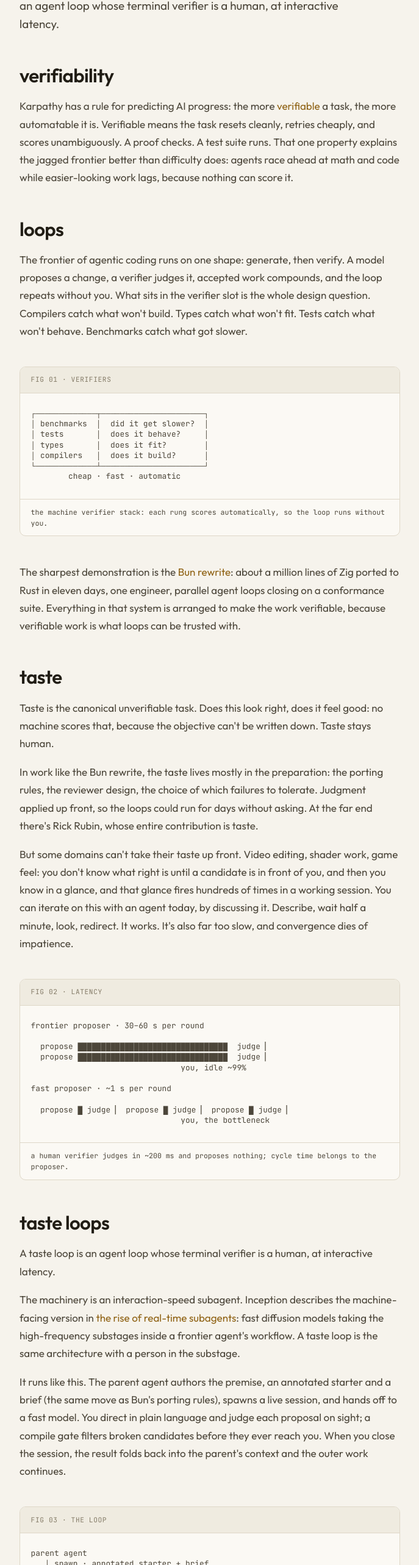
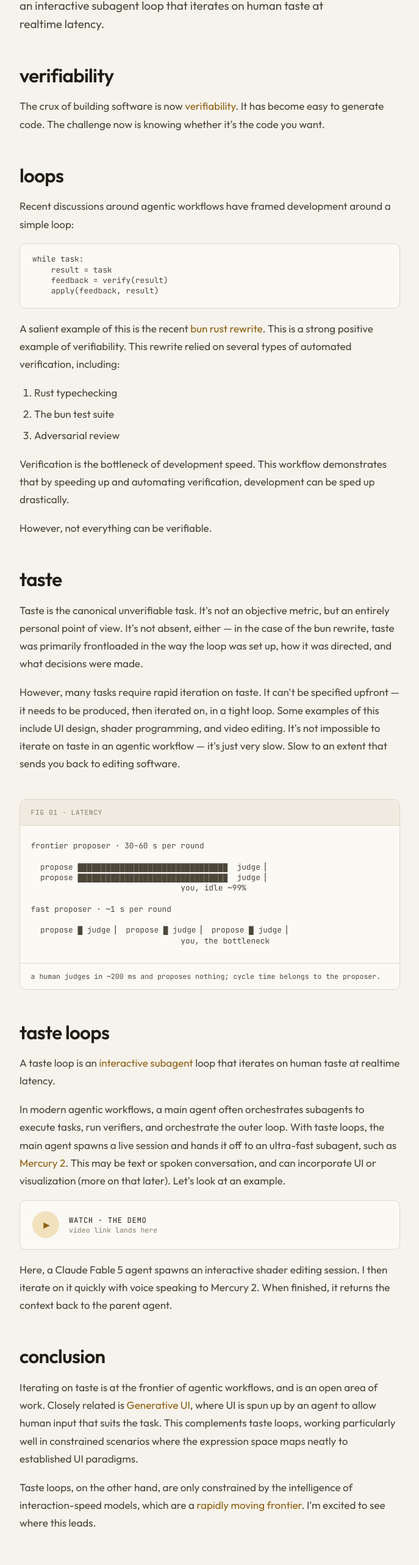
Before and after one commit to dylanebert/taste-loops, a Svelte app: page / in a window 1280 px wide. Shown: the part 231-2797 px from the top of the page at 61% size, without its empty margins (296-983 px from the left). Built offline with nearby package versions, Linux system fonts and the light colour scheme.

Commit message:
draft v3: operator prose pass — five sections, pseudocode loop, verification list

```diff
--- a/src/App.svelte
+++ b/src/App.svelte
@@ -2,13 +2,10 @@
   import FigureCard from "./lib/FigureCard.svelte";
   import AsciiBlock from "./lib/AsciiBlock.svelte";
 
-  const verifierArt = `┌─────────────┬──────────────────────┐
-│ benchmarks  │  did it get slower?  │
-│ tests       │  does it behave?     │
-│ types       │  does it fit?        │
-│ compilers   │  does it build?      │
-└─────────────┴──────────────────────┘
-        cheap · fast · automatic`;
+  const loopCode = `while task:
+    result = task
+    feedback = verify(result)
+    apply(feedback, result)`;
 
   const latencyArt = `frontier proposer · 30–60 s per round
 
@@ -20,18 +17,6 @@ fast proposer · ~1 s per round
 
   propose █ judge ▏ propose █ judge ▏ propose █ judge ▏
                                 you, the bottleneck`;
-
-  const loopArt = `parent agent
-   │ spawn · annotated starter + brief
-   ▼
-fast model ─── propose · ~1 s ──▶ compile gate
-    ▲                                  │ ok
-    │  accept / reject                 ▼
-    └───────────────────────────── human eye
-                                    ~200 ms
-                                       │ close
-                                       ▼
-                          folds back to the parent`;
 </script>
 
 <article class="page">
@@ -39,78 +24,71 @@ fast model ─── propose · ~1 s ──▶ compile gate
     <div class="meta">concept · agent loops · draft</div>
     <h1 class="title">taste loops</h1>
     <p class="dek">
-      an agent loop whose terminal verifier is a human, at interactive latency.
+      an interactive subagent loop that iterates on human taste at realtime
+      latency.
     </p>
   </header>
 
   <section class="section">
     <h2>verifiability</h2>
     <p>
-      Karpathy has a rule for predicting AI progress: the more
-      <a href="https://karpathy.bearblog.dev/verifiability/">verifiable</a> a
-      task, the more automatable it is. Verifiable means the task resets
-      cleanly, retries cheaply, and scores unambiguously. A proof checks. A
-      test suite runs. That one property explains the jagged frontier better
-      than difficulty does: agents race ahead at math and code while
-      easier-looking work lags, because nothing can score it.
+      The crux of building software is now
+      <a href="https://karpathy.bearblog.dev/verifiability/">verifiability</a>.
+      It has become easy to generate code. The challenge now is knowing whether
+      it's the code you want.
     </p>
   </section>
 
   <section class="section">
     <h2>loops</h2>
     <p>
-      The frontier of agentic coding runs on one shape: generate, then verify.
-      A model proposes a change, a verifier judges it, accepted work compounds,
-      and the loop repeats without you. What sits in the verifier slot is the
-      whole design question. Compilers catch what won't build. Types catch what
-      won't fit. Tests catch what won't behave. Benchmarks catch what got
-      slower.
+      Recent discussions around agentic workflows have framed development
+      around a simple loop:
     </p>
 
-    <FigureCard
-      label="fig 01 · verifiers"
-      caption="the machine verifier stack: each rung scores automatically, so the loop runs without you."
-    >
-      <AsciiBlock art={verifierArt} />
-    </FigureCard>
+    <div class="code">
+      <AsciiBlock art={loopCode} />
+    </div>
 
     <p>
-      The sharpest demonstration is the
-      <a href="https://bun.com/blog/bun-in-rust">Bun rewrite</a>: about a
-      million lines of Zig ported to Rust in eleven days, one engineer,
-      parallel agent loops closing on a conformance suite. Everything in that
-      system is arranged to make the work verifiable, because verifiable work
-      is what loops can be trusted with.
+      A salient example of this is the recent
+      <a href="https://bun.com/blog/bun-in-rust">bun rust rewrite</a>. This is
+      a strong positive example of verifiability. This rewrite relied on
+      several types of automated verification, including:
     </p>
+    <ol>
+      <li>Rust typechecking</li>
+      <li>The bun test suite</li>
+      <li>Adversarial review</li>
+    </ol>
+    <p>
+      Verification is the bottleneck of development speed. This workflow
+      demonstrates that by speeding up and automating verification,
+      development can be sped up drastically.
+    </p>
+    <p>However, not everything can be verifiable.</p>
   </section>
 
   <section class="section">
     <h2>taste</h2>
     <p>
-      Taste is the canonical unverifiable task. Does this look right, does it
-      feel good: no machine scores that, because the objective can't be written
-      down. Taste stays human.
+      Taste is the canonical unverifiable task. It's not an objective metric,
+      but an entirely personal point of view. It's not absent, either — in the
+      case of the bun rewrite, taste was primarily frontloaded in the way the
+      loop was set up, how it was directed, and what decisions were made.
     </p>
     <p>
-      In work like the Bun rewrite, the taste lives mostly in the preparation:
-      the porting rules, the reviewer design, the choice of which failures to
-      tolerate. Judgment applied up front, so the loops could run for days
-      without asking. At the far end there's Rick Rubin, whose entire
-      contribution is taste.
-    </p>
-    <p>
-      But some domains can't take their taste up front. Video editing, shader
-      work, game feel: you don't know what right is until a candidate is in
-      front of you, and then you know in a glance, and that glance fires
-      hundreds of times in a working session. You can iterate on this with an
-      agent today, by discussing it. Describe, wait half a minute, look,
-      redirect. It works. It's also far too slow, and convergence dies of
-      impatience.
+      However, many tasks require rapid iteration on taste. It can't be
+      specified upfront — it needs to be produced, then iterated on, in a tight
+      loop. Some examples of this include UI design, shader programming, and
+      video editing. It's not impossible to iterate on taste in an agentic
+      workflow — it's just very slow. Slow to an extent that sends you back to
+      editing software.
     </p>
 
     <FigureCard
-      label="fig 02 · latency"
-      caption="a human verifier judges in ~200 ms and proposes nothing; cycle time belongs to the proposer."
+      label="fig 01 · latency"
+      caption="a human judges in ~200 ms and proposes nothing; cycle time belongs to the proposer."
     >
       <AsciiBlock art={latencyArt} />
     </FigureCard>
@@ -119,52 +97,20 @@ fast model ─── propose · ~1 s ──▶ compile gate
   <section class="section">
     <h2>taste loops</h2>
     <p>
-      A taste loop is an agent loop whose terminal verifier is a human, at
-      interactive latency.
+      A taste loop is an
+      <a href="https://www.inceptionlabs.ai/blog/rise-of-realtime-subagents"
+        >interactive subagent</a
+      > loop that iterates on human taste at realtime latency.
     </p>
     <p>
-      The machinery is an interaction-speed subagent. Inception describes the
-      machine-facing version in
-      <a href="https://www.inceptionlabs.ai/blog/rise-of-realtime-subagents"
-        >the rise of real-time subagents</a
-      >: fast diffusion models taking the high-frequency substages inside a
-      frontier agent's workflow. A taste loop is the same architecture with a
-      person in the substage.
-    </p>
-    <p>
-      It runs like this. The parent agent authors the premise, an annotated
-      starter and a brief (the same move as Bun's porting rules), spawns a live
-      session, and hands off to a fast model. You direct in plain language and
-      judge each proposal on sight; a compile gate filters broken candidates
-      before they ever reach you. When you close the session, the result folds
-      back into the parent's context and the outer work continues.
-    </p>
-
-    <FigureCard
-      label="fig 03 · the loop"
-      caption="the parent authors the premise, a fast model proposes, you verify at the terminal rung."
-    >
-      <AsciiBlock art={loopArt} />
-    </FigureCard>
-
-    <p>
-      The latency is derived, not chosen. You judge in about 200 ms and propose
-      nothing, so the cycle belongs entirely to the proposer. At 30–60 s per
-      proposal you're waiting, not working. At ~1 s the bottleneck is you
-      again. And since the session runs at conversation speed, voice fits
-      naturally: say the nudge instead of typing it.
-    </p>
-  </section>
-
-  <section class="section">
-    <h2>in practice</h2>
-    <p>
-      I run this today for shader work. Mid-task, I ask Claude for a scene; it
-      writes an annotated WGSL starter and a brief, spawns a live canvas, and
-      Mercury applies my edits at about a second each. "more molten." "slower."
-      "less orange." Ten rounds inside a minute, spoken aloud, watching the
-      real thing change. Close the tab and Claude carries on with what I
-      converged to.
+      In modern agentic workflows, a main agent often orchestrates subagents
+      to execute tasks, run verifiers, and orchestrate the outer loop. With
+      taste loops, the main agent spawns a live session and hands it off to an
+      ultra-fast subagent, such as
+      <a href="https://www.inceptionlabs.ai/blog/introducing-mercury-2"
+        >Mercury 2</a
+      >. This may be text or spoken conversation, and can incorporate UI or
+      visualization (more on that later). Let's look at an example.
     </p>
 
     <div class="video" id="watch">
@@ -176,40 +122,31 @@ fast model ─── propose · ~1 s ──▶ compile gate
     </div>
 
     <p>
-      The setup was two sentences: I told Claude to build the integration, and
-      hooked up the Mercury API key. The rest is pattern, and any fast model
-      with any judged-by-eye surface fits it.
+      Here, a Claude Fable 5 agent spawns an interactive shader editing
+      session. I then iterate on it quickly with voice speaking to Mercury 2.
+      When finished, it returns the context back to the parent agent.
     </p>
   </section>
 
   <section class="section">
-    <h2>related work</h2>
+    <h2>conclusion</h2>
     <p>
-      Generative UI comes at the same problem from the other side.
+      Iterating on taste is at the frontier of agentic workflows, and is an
+      open area of work. Closely related is
       <a
         href="https://research.google/blog/generative-ui-a-rich-custom-visual-interactive-user-experience-for-any-prompt/"
-        >Google's version</a
-      > designs a custom interface for every prompt: instead of proposing candidates
-      for your eye, the agent grows the controls themselves, sliders and toggles
-      and views purpose-built for the decision in front of you. A narrower expression
-      space, instant once rendered. A taste loop hands you a proposer; generative
-      UI hands you knobs. Both sit at the frontier of iterating on taste inside
-      agentic workflows.
-    </p>
-  </section>
-
-  <section class="section">
-    <h2>the frontier of taste</h2>
-    <p>
-      Verifiable work automates first. That frontier has been moving for years,
-      and everything behind it compounds without us. What's ahead of it was
-      never untouchable; it just couldn't be iterated at the speed taste
-      demands.
+        >Generative UI</a
+      >, where UI is spun up by an agent to allow human input that suits the
+      task. This complements taste loops, working particularly well in
+      constrained scenarios where the expression space maps neatly to
+      established UI paradigms.
     </p>
     <p>
-      Human-in-the-loop made you a checkpoint inside the machine's loop. A
-      taste loop turns it inside out: the machine proposes inside yours, at the
-      speed you can look.
+      Taste loops, on the other hand, are only constrained by the intelligence
+      of interaction-speed models, which are a
+      <a href="https://www.inceptionlabs.ai/blog/introducing-mercury-edit-2"
+        >rapidly moving frontier</a
+      >. I'm excited to see where this leads.
     </p>
   </section>
 
@@ -255,6 +192,14 @@ fast model ─── propose · ~1 s ──▶ compile gate
     font-size: 1.18rem;
     line-height: 1.55;
     color: var(--text-dim);
+  }
+
+  .code {
+    margin: 0 0 1.1rem;
+    padding: 1rem 1.25rem;
+    background: var(--surface-1);
+    border: 1px solid var(--border);
+    border-radius: var(--radius);
   }
 
   .video {
@@ -329,6 +274,16 @@ fast model ─── propose · ~1 s ──▶ compile gate
     margin-bottom: 0;
   }
 
+  .section ol {
+    color: var(--text-dim);
+    margin: 0 0 1.1rem;
+    padding-left: 1.5rem;
+  }
+
+  .section ol li {
+    margin-bottom: 0.35rem;
+  }
+
   .foot {
     display: flex;
     justify-content: space-between;
```
